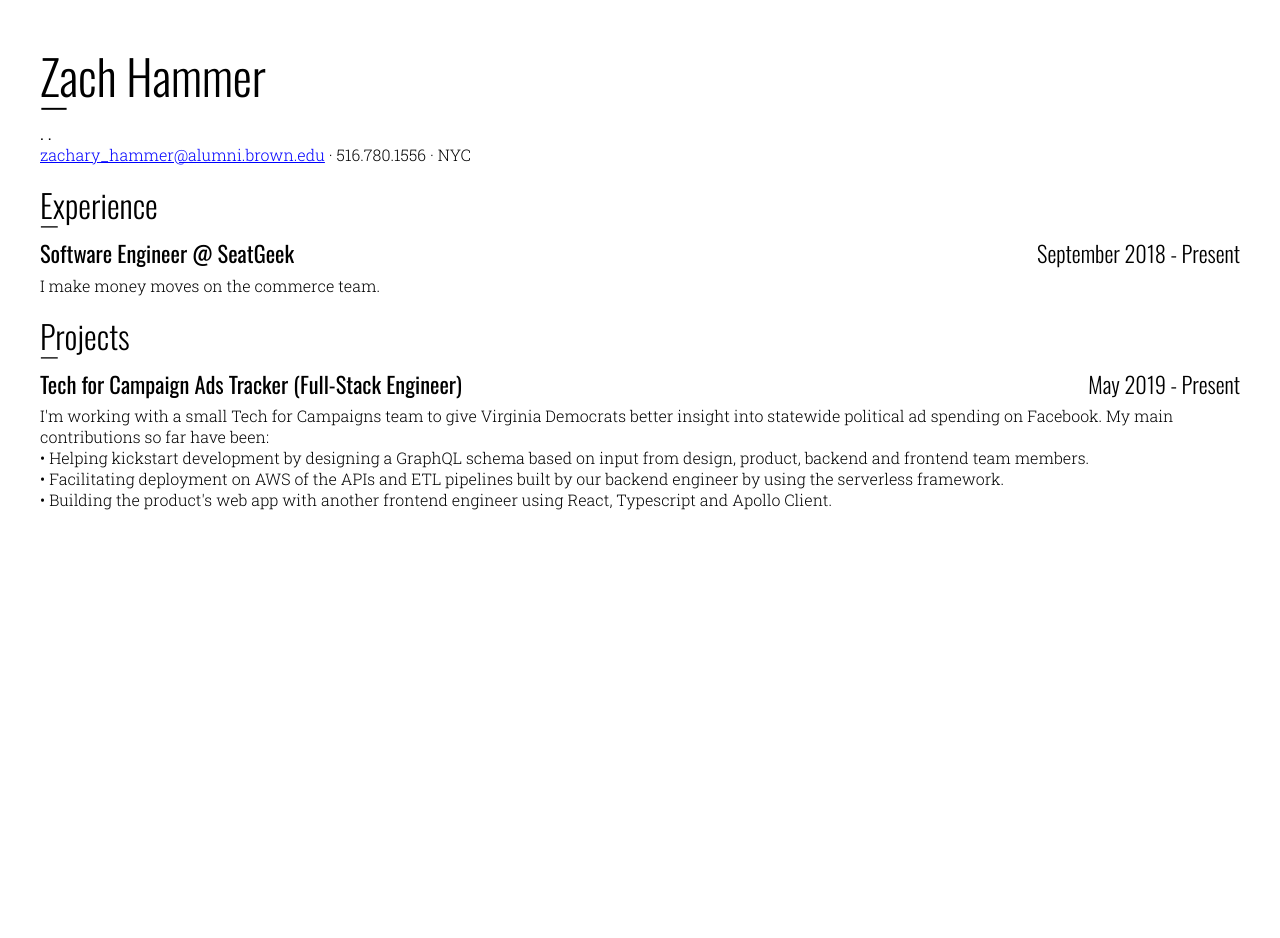
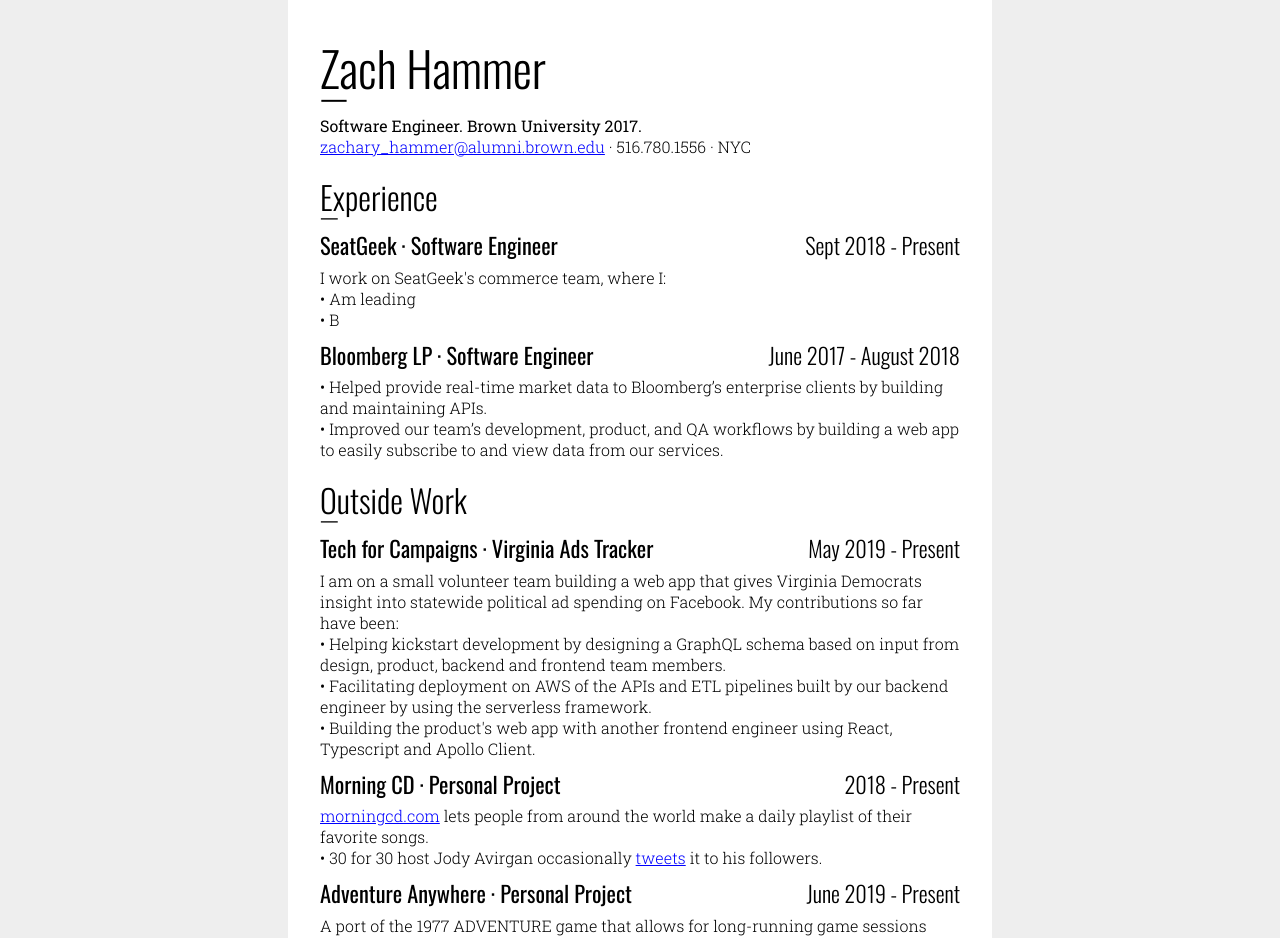
Before and after one commit to zhammer/resume, a React (Create React App) app: page / in a window 1280 px wide. Shown: the top 938 px of the page. Before the commit the page ends 800 px from the top, so only its background shows below. Built offline with nearby package versions, Linux system fonts and the light colour scheme.

Commit message:
Update resume

```diff
--- a/src/App.tsx
+++ b/src/App.tsx
@@ -1,8 +1,23 @@
 import React from "react";
 import Resume, { Header, Section, Experience } from "./resume-components";
+import styled from "styled-components";
+import GlobalStyle from "./GlobalStyle";
+
+const Page = styled.div`
+  background-color: #eee;
+  display: flex;
+  justify-content: center;
+
+  & > div {
+    max-width: 40em;
+  }
+`;
 
 export default function App() {
   return (
+    <>
+      <GlobalStyle />
+      <Page>
         <Resume
           header={
             <Header
@@ -10,6 +25,8 @@
               email="zachary_hammer@alumni.brown.edu"
               phone="516.780.1556"
               location="NYC"
+              profession="Software Engineer"
+              education="Brown University 2017"
             />
           }
           sections={[
@@ -17,23 +34,47 @@
               title="Experience"
               experiences={[
                 <Experience
-              title="Software Engineer @ SeatGeek"
-              dateRange="September 2018 - Present"
-              description="I make money moves on the commerce team."
+                  title="SeatGeek · Software Engineer"
+                  dateRange="Sept 2018 - Present"
+                  description={
+                    <>
+                      I work on SeatGeek's commerce team, where I:
+                      <ul>
+                        <li>Am leading </li>
+                        <li>B</li>
+                      </ul>
+                    </>
+                  }
+                />,
+                <Experience
+                  title="Bloomberg LP · Software Engineer"
+                  dateRange="June 2017 - August 2018"
+                  description={
+                    <ul>
+                      <li>
+                        Helped provide real-time market data to Bloomberg’s enterprise clients by
+                        building and maintaining APIs.
+                      </li>
+                      <li>
+                        Improved our team’s development, product, and QA workflows by building a web
+                        app to easily subscribe to and view data from our services.
+                      </li>
+                    </ul>
+                  }
                 />
               ]}
             />,
             <Section
-          title="Projects"
+              title="Outside Work"
               experiences={[
                 <Experience
-              title="Tech for Campaign Ads Tracker (Full-Stack Engineer)"
+                  title="Tech for Campaigns · Virginia Ads Tracker"
                   dateRange="May 2019 - Present"
                   description={
                     <>
-                  I'm working with a small Tech for Campaigns team to give Virginia Democrats better
-                  insight into statewide political ad spending on Facebook. My main contributions so
-                  far have been:
+                      I am on a small volunteer team building a web app that gives Virginia
+                      Democrats insight into statewide political ad spending on Facebook. My
+                      contributions so far have been:
                       <ul>
                         <li>
                           Helping kickstart development by designing a GraphQL schema based on input
@@ -50,10 +91,41 @@
                       </ul>
                     </>
                   }
+                />,
+                <Experience
+                  title="Morning CD · Personal Project"
+                  dateRange="2018 - Present"
+                  description={
+                    <>
+                      <a href="https://8bit.morningcd.com">morningcd.com</a> lets people from around
+                      the world make a daily playlist of their favorite songs.
+                      <ul>
+                        <li>
+                          30 for 30 host Jody Avirgan occasionally{" "}
+                          <a href="https://twitter.com/jodyavirgan/status/1079027426909450240">
+                            tweets
+                          </a>{" "}
+                          it to his followers.
+                        </li>
+                      </ul>
+                    </>
+                  }
+                />,
+                <Experience
+                  title="Adventure Anywhere · Personal Project"
+                  dateRange="June 2019 - Present"
+                  description={
+                    <>
+                      A port of the 1977 ADVENTURE game that allows for long-running game sessions
+                      peristed amongst multiple players.
+                    </>
+                  }
                 />
               ]}
             />
           ]}
         />
+      </Page>
+    </>
   );
 }
```
Lines whose indentation alone changed are shown as unchanged.
